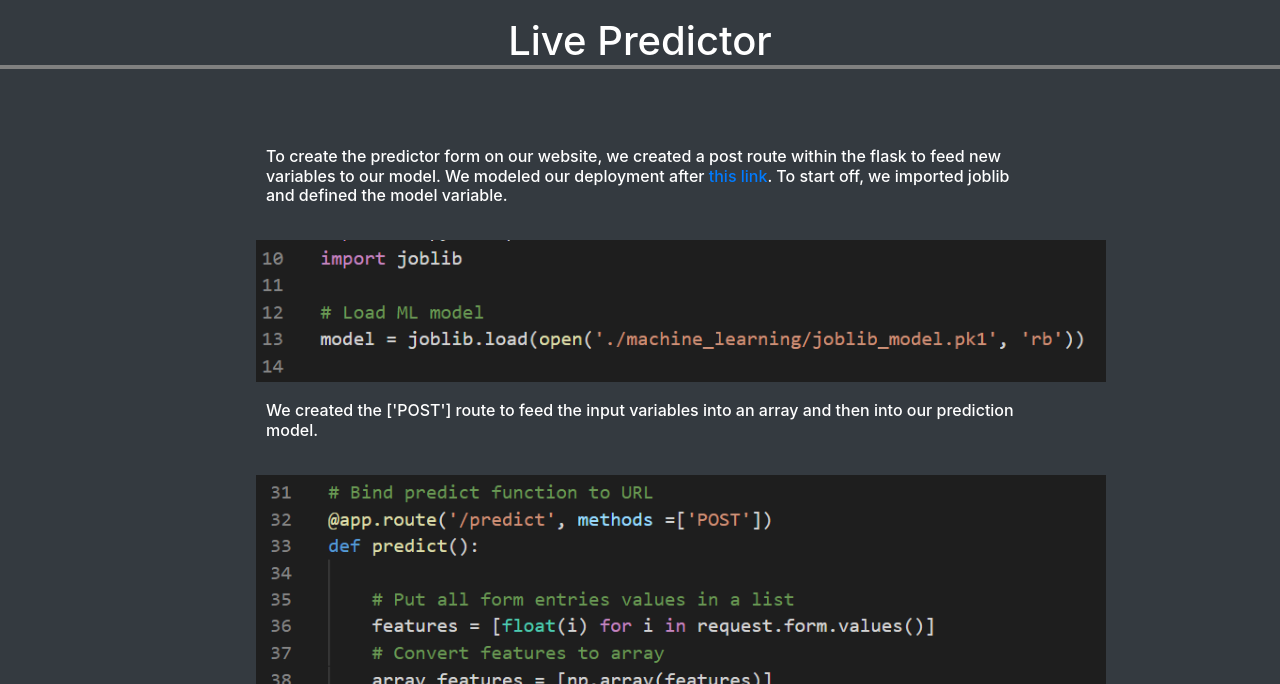
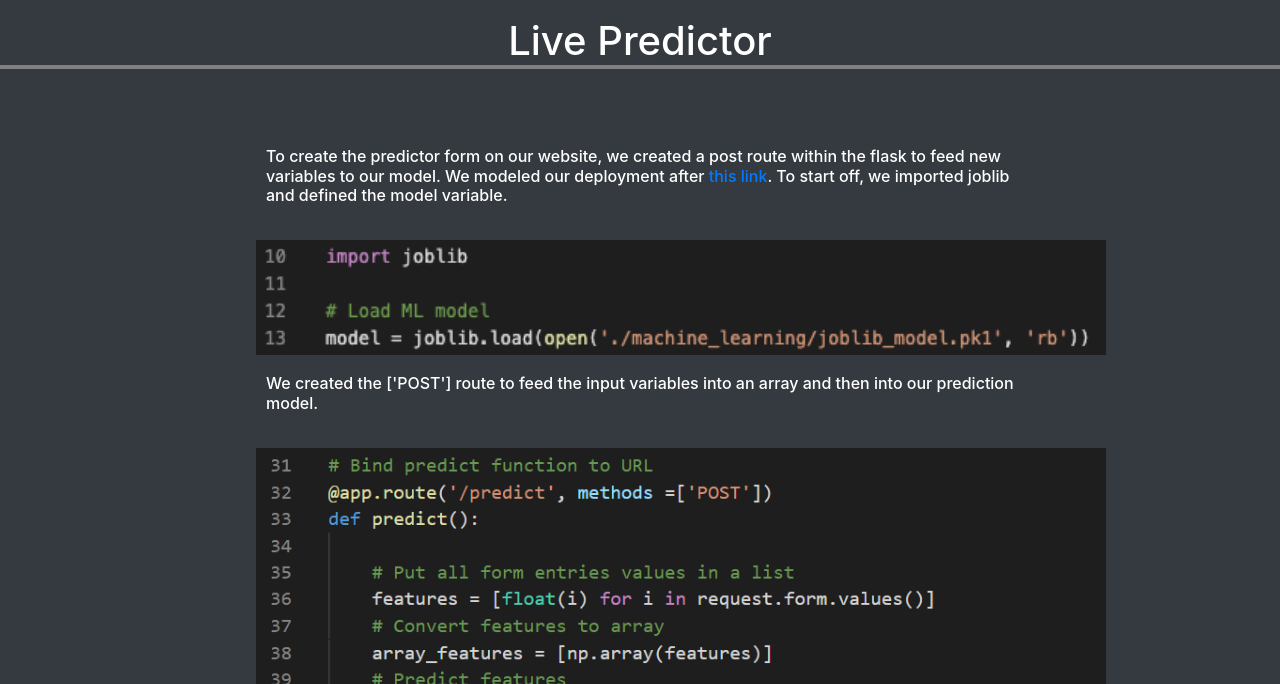
Before and after one commit to key12pat34/P3-ESRB-Ratings-Predictor, a Flask app: page /walkthrough.html in a window 1280 px wide. Shown: the part 5816-6500 px from the top of the page. Run offline with Flask 2, Linux system fonts and the light colour scheme; parts of the project's set-up code (start-up, migrations or seed data) failed here and were passed over.

```diff
--- a/templates/walkthrough.html
+++ b/templates/walkthrough.html
@@ -146,7 +146,7 @@
             To start off, we imported joblib and defined the model variable.
         </p>
             <br>
-            <img src="/static/joblib.png" width="850px" height="150%">
+            <img src="/static/joblib2.png" width="850px" height="150%">
             <br>
             <br>
             <p> We created the ['POST'] route to feed the input variables into an array and then into our prediction model.
```
Also changed, not shown: static/joblib2.png (added), 1 other file.
